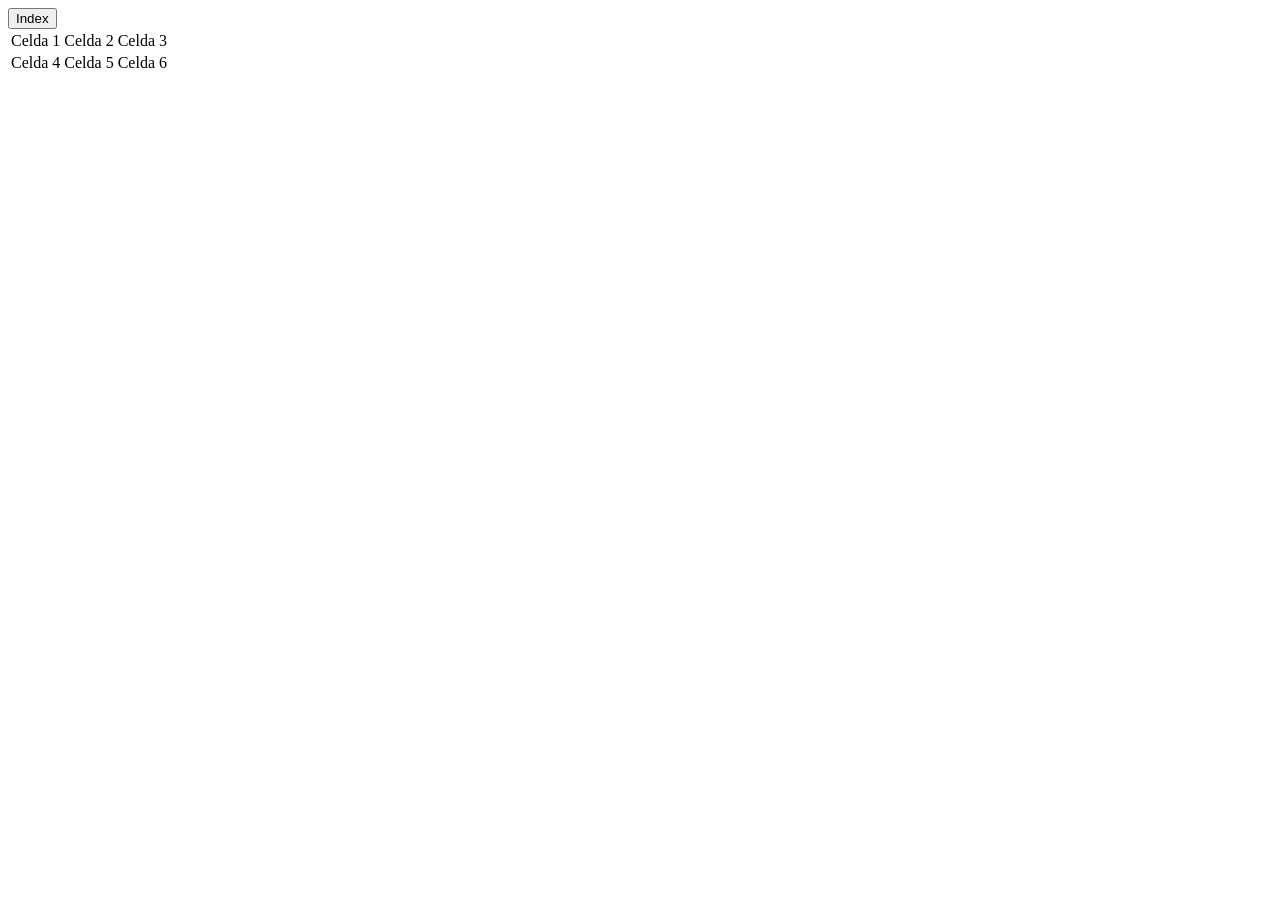
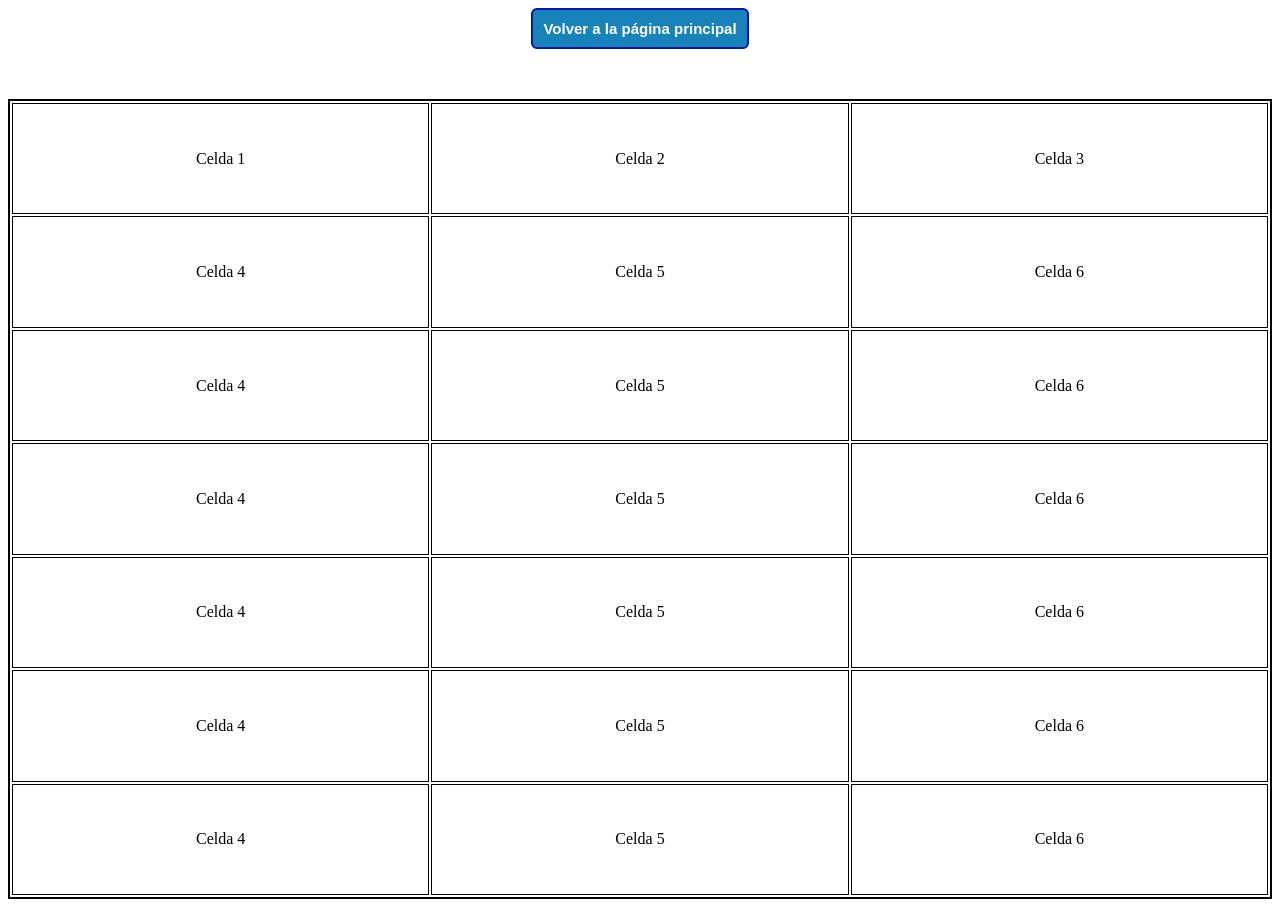
Before and after one commit to christophervenegas2/PA-Solemne1, an Angular app: page /app-cat in a window 1280 px wide. Before the commit the page ends 800 px from the top, so only its background shows below. Built offline with nearby package versions, Linux system fonts and the light colour scheme.

Commit message:
se crean tablas en cada componente y se aplican estilos

```diff
--- a/src/app/components/cat/cat.component.html
+++ b/src/app/components/cat/cat.component.html
@@ -1,13 +1,43 @@
-<button (click)="index()">Index</button>
-<table class="egt">
-  <tr>
-    <td>Celda 1</td>
-    <td>Celda 2</td>
-    <td>Celda 3</td>
-  </tr>
-  <tr>
-    <td>Celda 4</td>
-    <td>Celda 5</td>
-    <td>Celda 6</td>
-  </tr>
-</table>
+<div class="container">
+  <div class="container__button">
+    <button (click)="index()">Volver a la página principal</button>
+  </div>
+  <div class="container__info">
+    <table class="table">
+      <tr class="tr">
+        <td class="td">Celda 1</td>
+        <td class="td">Celda 2</td>
+        <td class="td">Celda 3</td>
+      </tr>
+      <tr class="tr">
+        <td class="td">Celda 4</td>
+        <td class="td">Celda 5</td>
+        <td class="td">Celda 6</td>
+      <tr class="tr">
+        <td class="td">Celda 4</td>
+        <td class="td">Celda 5</td>
+        <td class="td">Celda 6</td>
+      </tr>
+      <tr class="tr">
+        <td class="td">Celda 4</td>
+        <td class="td">Celda 5</td>
+        <td class="td">Celda 6</td>
+      </tr>
+      <tr class="tr">
+        <td class="td">Celda 4</td>
+        <td class="td">Celda 5</td>
+        <td class="td">Celda 6</td>
+      </tr>
+      <tr class="tr">
+        <td class="td">Celda 4</td>
+        <td class="td">Celda 5</td>
+        <td class="td">Celda 6</td>
+      </tr>
+      <tr class="tr">
+        <td class="td">Celda 4</td>
+        <td class="td">Celda 5</td>
+        <td class="td">Celda 6</td>
+      </tr>
+    </table>
+  </div>
+</div>
--- a/src/app/components/cat/cat.component.scss
+++ b/src/app/components/cat/cat.component.scss
@@ -0,0 +1,43 @@
+.container {
+  width: 100%;
+  height: 100%;
+  .container__button {
+    display: flex;
+    align-items: center;
+    justify-content: center;
+    button {
+      text-decoration: none;
+      padding: 10px;
+      font-weight: 600;
+      font-size: 15px;
+      color: #ffffff;
+      background-color: #1883ba;
+      border-radius: 6px;
+      border: 2px solid #0016b0;
+    }
+    button:hover{
+      color: #1883ba;
+      background-color: #ffffff;
+    }
+  }
+  .container__info {
+    display: flex;
+    align-items: center;
+    justify-content: center;
+    height: 800px;
+    margin-top: 50px;
+    flex-direction: column;
+    .table {
+      height: 100%;
+      width: 100%;
+      border: 2px solid black;
+      .tr {
+        height: auto;
+        .td {
+          text-align: center;
+          border: 1px solid black;
+        }
+      }
+    }
+  }
+}
--- a/src/app/components/dog/dog.component.html
+++ b/src/app/components/dog/dog.component.html
@@ -1,13 +1,33 @@
-<button (click)="greenDogsPage()">Perros verdes</button>
-<table class="egt">
-  <tr>
-    <td>Celda 1</td>
-    <td>Celda 2</td>
-    <td>Celda 3</td>
-  </tr>
-  <tr>
-    <td>Celda 4</td>
-    <td>Celda 5</td>
-    <td>Celda 6</td>
-  </tr>
-</table>
+<div class="container">
+  <div class="container__button">
+    <button (click)="greenDogsPage()">Ver perros verdes</button>
+  </div>
+  <div class="container__info">
+    <table class="table">
+      <tr class="tr">
+        <td class="td">Celda 1</td>
+        <td class="td">Celda 2</td>
+        <td class="td">Celda 3</td>
+      </tr>
+      <tr class="tr">
+        <td class="td">Celda 4</td>
+        <td class="td">Celda 5</td>
+        <td class="td">Celda 6</td>
+      <tr class="tr">
+        <td class="td">Celda 4</td>
+        <td class="td">Celda 5</td>
+        <td class="td">Celda 6</td>
+      </tr>
+      <tr class="tr">
+        <td class="td">Celda 4</td>
+        <td class="td">Celda 5</td>
+        <td class="td">Celda 6</td>
+      </tr>
+      <tr class="tr">
+        <td class="td">Celda 4</td>
+        <td class="td">Celda 5</td>
+        <td class="td">Celda 6</td>
+      </tr>
+    </table>
+  </div>
+</div>
--- a/src/app/components/dog/dog.component.scss
+++ b/src/app/components/dog/dog.component.scss
@@ -0,0 +1,43 @@
+.container {
+  width: 100%;
+  height: 100%;
+  .container__button {
+    display: flex;
+    align-items: center;
+    justify-content: center;
+    button {
+      text-decoration: none;
+      padding: 10px;
+      font-weight: 600;
+      font-size: 15px;
+      color: #ffffff;
+      background-color: #1883ba;
+      border-radius: 6px;
+      border: 2px solid #0016b0;
+    }
+    button:hover{
+      color: #1883ba;
+      background-color: #ffffff;
+    }
+  }
+  .container__info {
+    display: flex;
+    align-items: center;
+    justify-content: center;
+    height: 800px;
+    margin-top: 50px;
+    flex-direction: column;
+    .table {
+      height: 100%;
+      width: 100%;
+      border: 2px solid black;
+      .tr {
+        height: auto;
+        .td {
+          text-align: center;
+          border: 1px solid black;
+        }
+      }
+    }
+  }
+}
--- a/src/app/components/food/food.component.html
+++ b/src/app/components/food/food.component.html
@@ -1,13 +1,28 @@
-<button (click)="catPage()">Cat</button>
-<table class="egt">
-  <tr>
-    <td>Celda 1</td>
-    <td>Celda 2</td>
-    <td>Celda 3</td>
-  </tr>
-  <tr>
-    <td>Celda 4</td>
-    <td>Celda 5</td>
-    <td>Celda 6</td>
-  </tr>
-</table>
+<div class="container">
+  <div class="container__button">
+    <button (click)="catPage()">Ver gatos</button>
+  </div>
+  <div class="container__info">
+    <table class="table">
+      <tr class="tr">
+        <td class="td">Celda 1</td>
+        <td class="td">Celda 2</td>
+        <td class="td">Celda 3</td>
+      </tr>
+      <tr class="tr">
+        <td class="td">Celda 4</td>
+        <td class="td">Celda 5</td>
+        <td class="td">Celda 6</td>
+      <tr class="tr">
+        <td class="td">Celda 4</td>
+        <td class="td">Celda 5</td>
+        <td class="td">Celda 6</td>
+      </tr>
+      <tr class="tr">
+        <td class="td">Celda 4</td>
+        <td class="td">Celda 5</td>
+        <td class="td">Celda 6</td>
+      </tr>
+    </table>
+  </div>
+</div>
--- a/src/app/components/food/food.component.scss
+++ b/src/app/components/food/food.component.scss
@@ -0,0 +1,43 @@
+.container {
+  width: 100%;
+  height: 100%;
+  .container__button {
+    display: flex;
+    align-items: center;
+    justify-content: center;
+    button {
+      text-decoration: none;
+      padding: 10px;
+      font-weight: 600;
+      font-size: 15px;
+      color: #ffffff;
+      background-color: #1883ba;
+      border-radius: 6px;
+      border: 2px solid #0016b0;
+    }
+    button:hover{
+      color: #1883ba;
+      background-color: #ffffff;
+    }
+  }
+  .container__info {
+    display: flex;
+    align-items: center;
+    justify-content: center;
+    height: 800px;
+    margin-top: 50px;
+    flex-direction: column;
+    .table {
+      height: 100%;
+      width: 100%;
+      border: 2px solid black;
+      .tr {
+        height: auto;
+        .td {
+          text-align: center;
+          border: 1px solid black;
+        }
+      }
+    }
+  }
+}
--- a/src/app/components/green-dog/green-dog.component.html
+++ b/src/app/components/green-dog/green-dog.component.html
@@ -1,13 +1,28 @@
-<button (click)="catPage()">Gatos</button>
-<table class="egt">
-  <tr>
-    <td>Celda 1</td>
-    <td>Celda 2</td>
-    <td>Celda 3</td>
-  </tr>
-  <tr>
-    <td>Celda 4</td>
-    <td>Celda 5</td>
-    <td>Celda 6</td>
-  </tr>
-</table>
+<div class="container">
+  <div class="container__button">
+    <button (click)="catPage()">Ver gatos</button>
+  </div>
+  <div class="container__info">
+    <table class="table">
+      <tr class="tr">
+        <td class="td">Celda 1</td>
+        <td class="td">Celda 2</td>
+        <td class="td">Celda 3</td>
+      </tr>
+      <tr class="tr">
+        <td class="td">Celda 4</td>
+        <td class="td">Celda 5</td>
+        <td class="td">Celda 6</td>
+      <tr class="tr">
+        <td class="td">Celda 4</td>
+        <td class="td">Celda 5</td>
+        <td class="td">Celda 6</td>
+      </tr>
+      <tr class="tr">
+        <td class="td">Celda 4</td>
+        <td class="td">Celda 5</td>
+        <td class="td">Celda 6</td>
+      </tr>
+    </table>
+  </div>
+</div>
--- a/src/app/components/green-dog/green-dog.component.scss
+++ b/src/app/components/green-dog/green-dog.component.scss
@@ -0,0 +1,43 @@
+.container {
+  width: 100%;
+  height: 100%;
+  .container__button {
+    display: flex;
+    align-items: center;
+    justify-content: center;
+    button {
+      text-decoration: none;
+      padding: 10px;
+      font-weight: 600;
+      font-size: 15px;
+      color: #ffffff;
+      background-color: #1883ba;
+      border-radius: 6px;
+      border: 2px solid #0016b0;
+    }
+    button:hover{
+      color: #1883ba;
+      background-color: #ffffff;
+    }
+  }
+  .container__info {
+    display: flex;
+    align-items: center;
+    justify-content: center;
+    height: 800px;
+    margin-top: 50px;
+    flex-direction: column;
+    .table {
+      height: 100%;
+      width: 100%;
+      border: 2px solid black;
+      .tr {
+        height: auto;
+        .td {
+          text-align: center;
+          border: 1px solid black;
+        }
+      }
+    }
+  }
+}
--- a/src/app/components/index/index.component.html
+++ b/src/app/components/index/index.component.html
@@ -1,4 +1,12 @@
 <div class="container">
-  <button (click)="dogPage()">Perros</button>
-  <div>Solemne 1</div>
+  <div class="container__button">
+    <button (click)="dogPage()">Ver perros</button>
+  </div>
+  <div class="container__text">
+    <div class="title">Solemne 1</div>
+    <div class="text">Integrantes :</div>
+    <div class="text">Ignacio González</div>
+    <div class="text">Sebastián Riquelme</div>
+    <div class="text">Christopher Venegas</div>
+  </div>
 </div>
--- a/src/app/components/index/index.component.scss
+++ b/src/app/components/index/index.component.scss
@@ -0,0 +1,38 @@
+.container {
+  width: 100%;
+  height: 100%;
+  .container__button {
+    display: flex;
+    align-items: center;
+    justify-content: center;
+    button {
+      text-decoration: none;
+      padding: 10px;
+      font-weight: 600;
+      font-size: 15px;
+      color: #ffffff;
+      background-color: #1883ba;
+      border-radius: 6px;
+      border: 2px solid #0016b0;
+    }
+    button:hover{
+      color: #1883ba;
+      background-color: #ffffff;
+    }
+  }
+  .container__text {
+    display: flex;
+    align-items: center;
+    justify-content: center;
+    height: 500px;
+    flex-direction: column;
+    padding: 10%;
+    .title {
+     font-family: Georgia, 'Times New Roman', Times, serif;
+     font-size: 200px;
+    }
+    .text {
+      font-size: 80px;
+    }
+  }
+}
```
